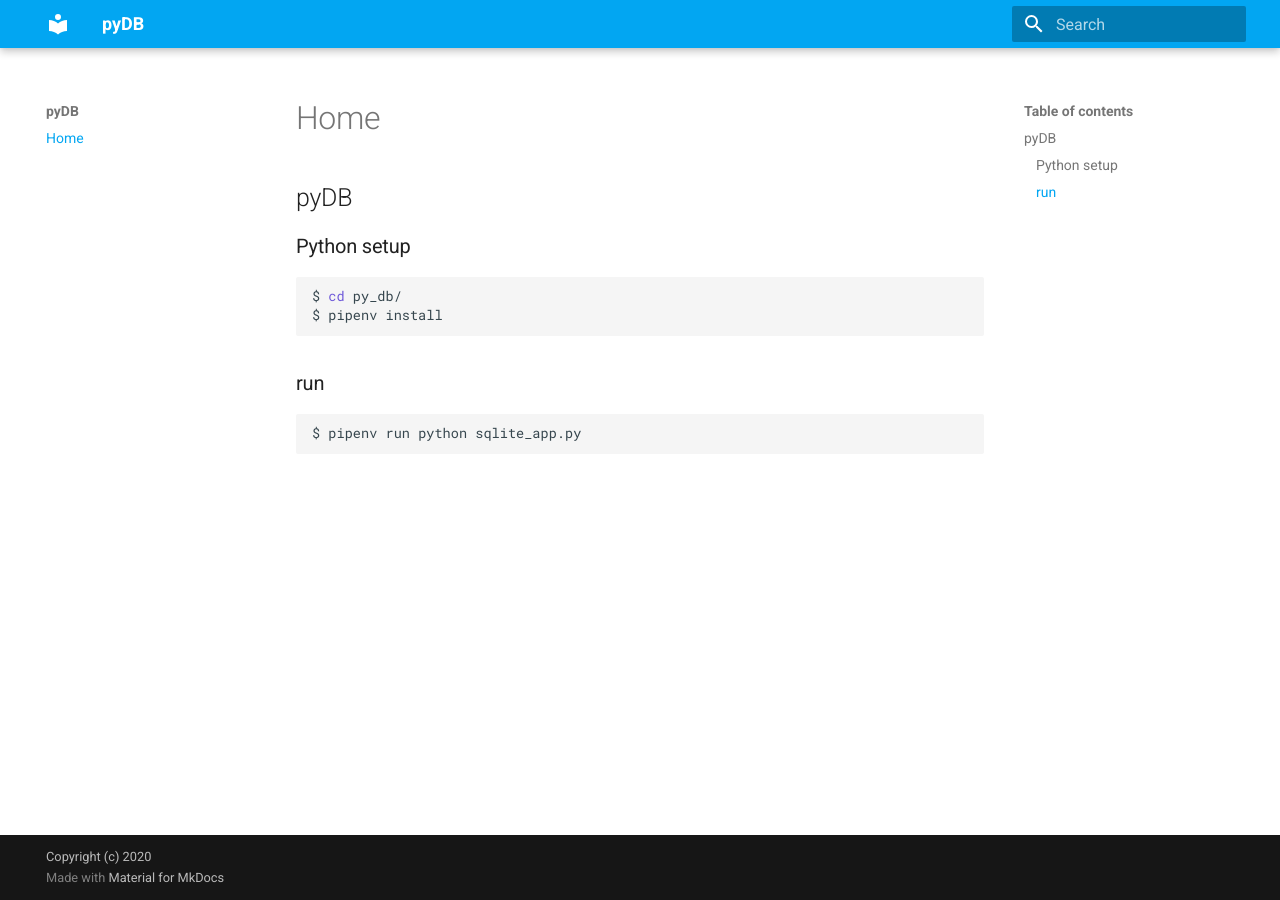
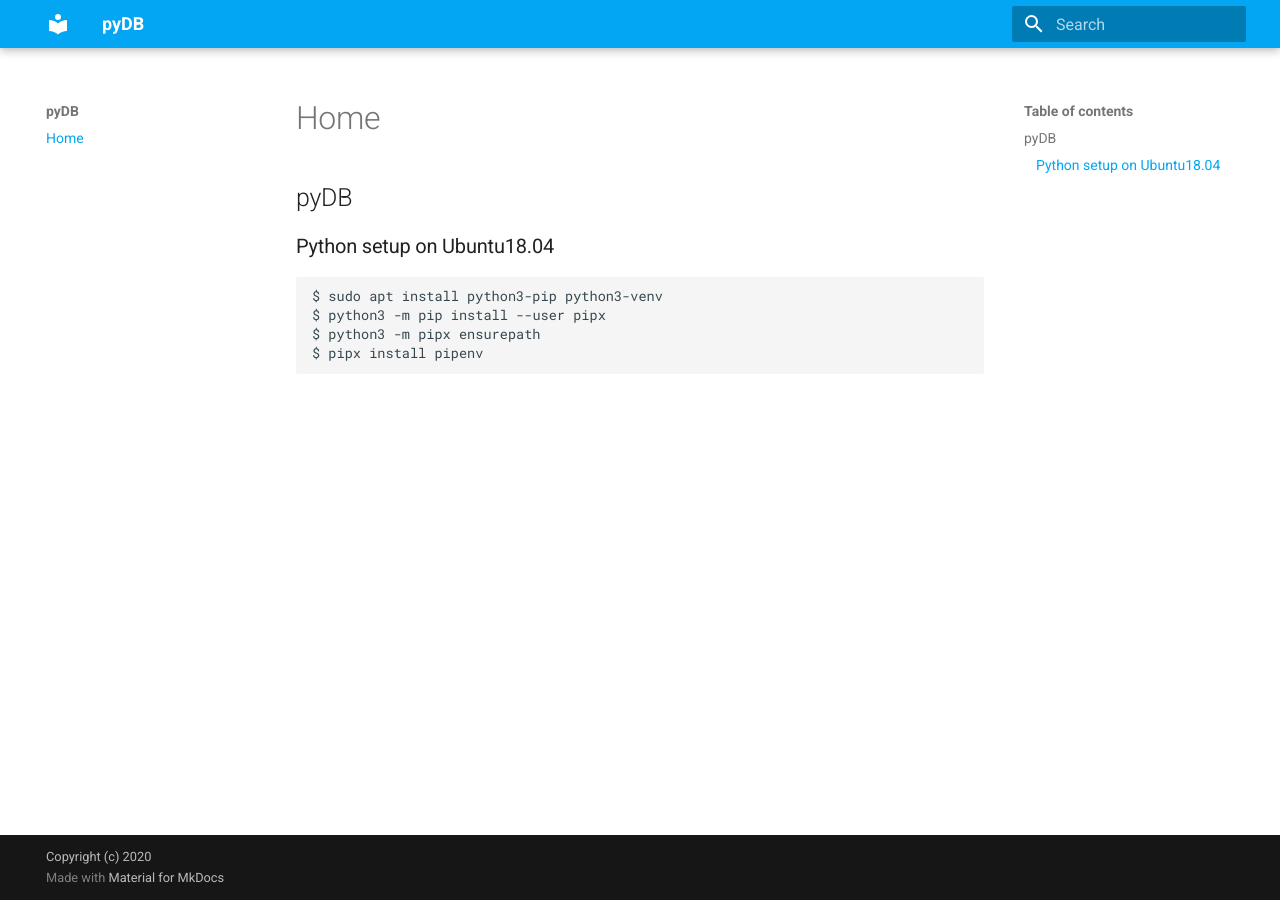
Before and after one commit to nakano16180/pyDB, an MkDocs documentation site: the page built from docs/index.md, in a window 1280 px wide. Built offline with MkDocs 1.6.1 and Material for MkDocs 9.7.7, drawn with Linux system fonts in a browser that asks for light colours.

Commit message:
update document

````diff
--- a/docs/index.md
+++ b/docs/index.md
@@ -1,14 +1,10 @@
 ## pyDB
 
-### Python setup
+### Python setup on Ubuntu18.04
 
 ```
-$ cd py_db/
-$ pipenv install
+$ sudo apt install python3-pip python3-venv
+$ python3 -m pip install --user pipx
+$ python3 -m pipx ensurepath
+$ pipx install pipenv
 ```
-
-### run
-
-```
-$ pipenv run python sqlite_app.py
-```
````
Also changed, not shown: README.md (+4 -5 lines).
